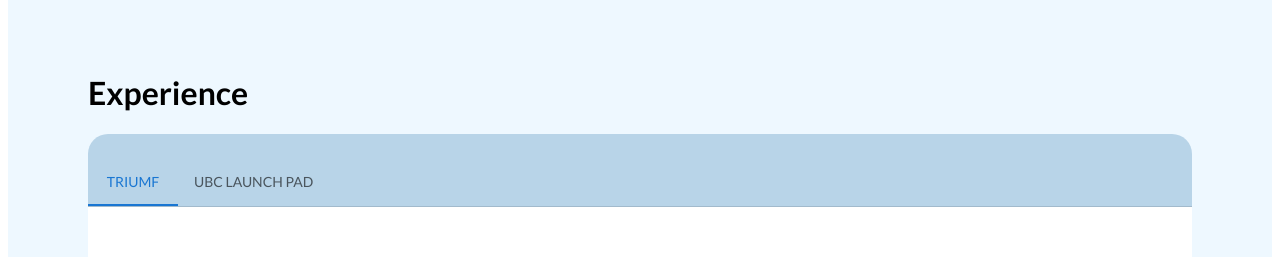
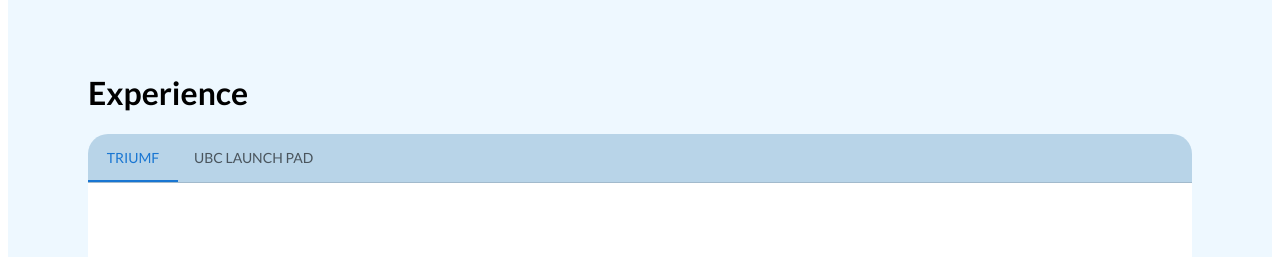
Before and after one commit to gracetxgao/portfolio, a React (Vite) app: page / in a window 1280 px wide. Shown: the part 2180-2437 px from the top of the page. Built offline with nearby package versions, Linux system fonts and the light colour scheme.

Commit message:
minor edits

```diff
--- a/src/components/ExperiencePanel.tsx
+++ b/src/components/ExperiencePanel.tsx
@@ -53,7 +53,7 @@
 
     return (
       <Box >
-        <Box sx={{ borderBottom: 1, borderColor: 'divider', backgroundColor: '#B8D4E8', borderRadius: '20px 20px 0px 0px'}} paddingTop={3}>
+        <Box sx={{ borderBottom: 1, borderColor: 'divider', backgroundColor: '#B8D4E8', borderRadius: '20px 20px 0px 0px'}}>
           <Tabs value={value} onChange={handleChange}>
             <Tab label="TRIUMF" />
             <Tab label="UBC Launch Pad" />
--- a/src/components/ProjectsPanel.tsx
+++ b/src/components/ProjectsPanel.tsx
@@ -235,7 +235,7 @@
                                 hasHackathon={true}
                                 hackathons={"CPSC 210"}
                                 tools={[<img src={java} width={'10%'}/>]}
-                                description={"A stock market simulator. Built for CPSC 210 term project."}
+                                description={"A stock market simulator with data visualization components. Built for my CPSC 210 term project."}
                                 link={"https://github.students.cs.ubc.ca/CPSC210-2023W-T2/project_a8b8b"}
                                 image={stock}/>
                         }
```
